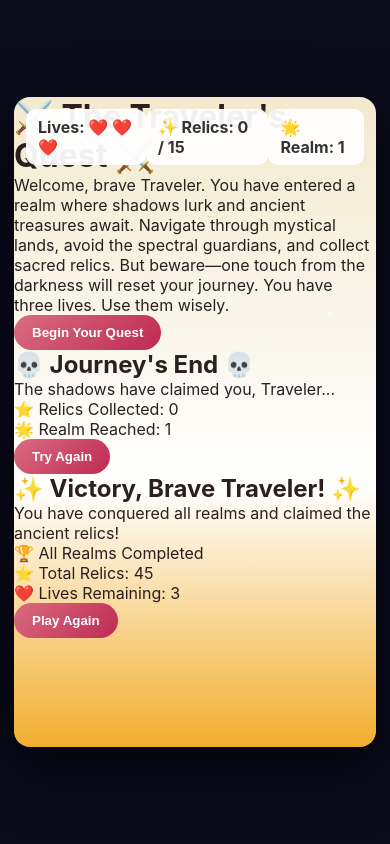
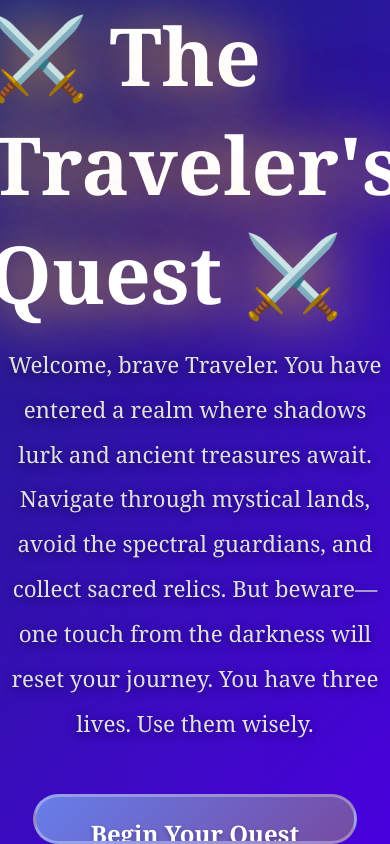
Before and after one commit to kareyyy/angel-s-quest-, a plain HTML site: page index.html in a window 390 px wide. Drawn offline with Linux system fonts and the light colour scheme.

Commit message:
Revamp CSS styles for game interface
Refactor CSS styles for improved layout and design.

```diff
--- a/style.css
+++ b/style.css
@@ -1,86 +1,427 @@
-:root{
-  --bg1:#F2E9CE; --bg2:#F2AE2E;
-  --p1:#D96C80; --p2:#BF2A52; --accent:#BFB74B;
-  --ink:#2b1f1f;
+* {
+    margin: 0;
+    padding: 0;
+    box-sizing: border-box;
 }
-*{box-sizing:border-box;margin:0;padding:0}
-html,body{height:100%;font-family:Inter,system-ui,Arial;background:#0a0a1a;color:var(--ink);}
 
-#game-wrapper{display:flex;align-items:center;justify-content:center;min-height:100vh;padding:14px}
-#game-container{position:relative;width:min(98vw,900px);height:min(98vh,650px);border-radius:16px;overflow:hidden;
-  background:linear-gradient(180deg,var(--bg1),#fff 60%,var(--bg2));
-  box-shadow:0 20px 60px rgba(0,0,0,0.55);}
+body {
+    font-family: 'Georgia', serif;
+    background: #0a0520;
+    display: flex;
+    justify-content: center;
+    align-items: center;
+    min-height: 100vh;
+    overflow: hidden;
+}
 
-/* Parallax layers (subtle) */
-#parallax{position:absolute;inset:0;overflow:hidden;pointer-events:none;z-index:1}
-.layer{position:absolute;inset:0;background-repeat:repeat;opacity:0.25}
-.layer.back{background-image:linear-gradient(180deg,rgba(210,220,255,0.08),transparent)}
-.layer.mid{background-image:linear-gradient(180deg,transparent,rgba(255,240,230,0.03))}
-.layer.front{background-image:radial-gradient(circle at 10% 20%, rgba(255,255,255,0.04), transparent 10%)}
+#game-wrapper {
+    position: relative;
+    width: 900px;
+    height: 650px;
+    border-radius: 20px;
+    overflow: hidden;
+    box-shadow: 0 25px 80px rgba(0, 0, 0, 0.8);
+}
 
-/* starfield */
-#starfield{position:absolute;inset:0;z-index:2;pointer-events:none}
-.star{position:absolute;background:#fff;border-radius:50%;opacity:0.85;animation:twinkle 3s linear infinite}
-@keyframes twinkle{0%,100%{opacity:.3;transform:scale(1)}50%{opacity:1;transform:scale(1.2)}}
+#game-container {
+    position: relative;
+    width: 100%;
+    height: 100%;
+    overflow: hidden;
+    background: #1a1a2e;
+}
 
-/* overlay screens */
-.overlay-screen{position:absolute;inset:0;display:flex;align-items:center;justify-content:center;z-index:1000}
-.hidden{display:none}
-.card{background:linear-gradient(180deg,rgba(255,255,255,0.06),rgba(255,255,255,0.02));backdrop-filter:blur(6px);padding:22px;border-radius:12px;max-width:86%;text-align:center;color:#fff;box-shadow:0 10px 30px rgba(0,0,0,0.45)}
-.card h1,.card h2{font-family:Georgia,serif;margin-bottom:8px}
-.card p{line-height:1.6;margin-bottom:16px;color:rgba(255,255,255,0.95)}
-.btn{appearance:none;border:0;padding:10px 18px;border-radius:999px;background:linear-gradient(135deg,var(--p1),var(--p2));color:#fff;font-weight:700;cursor:pointer}
+/* World viewport - the camera view */
+#world {
+    position: absolute;
+    width: 1800px;
+    height: 1400px;
+    transition: transform 0.1s ease-out;
+}
+
+/* World background layers */
+.bg-layer {
+    position: absolute;
+    width: 100%;
+    height: 100%;
+    pointer-events: none;
+}
+
+#bg-far {
+    background: radial-gradient(circle at 30% 30%, #2d1b69 0%, #0a0520 60%);
+}
+
+#bg-mid {
+    background: radial-gradient(circle at 70% 60%, rgba(138, 43, 226, 0.1) 0%, transparent 50%);
+}
+
+.star {
+    position: absolute;
+    background: white;
+    border-radius: 50%;
+    animation: twinkle 3s ease-in-out infinite;
+}
+
+@keyframes twinkle {
+    0%, 100% { opacity: 0.3; }
+    50% { opacity: 1; }
+}
+
+/* Ground tiles */
+.ground {
+    position: absolute;
+    background: linear-gradient(135deg, #1e3a5f 0%, #0f1f3a 100%);
+    border: 1px solid rgba(100, 150, 200, 0.3);
+}
+
+.safe-zone {
+    background: linear-gradient(135deg, #2d5016 0%, #1a3010 100%);
+    border: 1px solid rgba(100, 200, 100, 0.3);
+    box-shadow: 0 0 20px rgba(100, 255, 100, 0.2);
+}
+
+/* Title Screen */
+#title-screen {
+    position: absolute;
+    width: 100%;
+    height: 100%;
+    background: linear-gradient(135deg, rgba(26, 35, 126, 0.98) 0%, rgba(74, 0, 224, 0.98) 100%);
+    display: flex;
+    flex-direction: column;
+    justify-content: center;
+    align-items: center;
+    z-index: 1000;
+    backdrop-filter: blur(10px);
+}
+
+#title-screen h1 {
+    font-size: 5rem;
+    color: #fff;
+    text-shadow: 0 0 40px rgba(138, 43, 226, 1), 0 0 80px rgba(138, 43, 226, 0.5);
+    margin-bottom: 1rem;
+    animation: titleGlow 3s ease-in-out infinite;
+}
+
+@keyframes titleGlow {
+    0%, 100% { text-shadow: 0 0 40px rgba(138, 43, 226, 1), 0 0 80px rgba(138, 43, 226, 0.5); }
+    50% { text-shadow: 0 0 60px rgba(255, 215, 0, 1), 0 0 120px rgba(255, 215, 0, 0.6); }
+}
+
+#title-screen p {
+    font-size: 1.4rem;
+    color: #e0e0e0;
+    max-width: 650px;
+    text-align: center;
+    line-height: 2;
+    margin-bottom: 3rem;
+    text-shadow: 0 2px 8px rgba(0, 0, 0, 0.5);
+}
+
+.btn {
+    padding: 20px 55px;
+    font-size: 1.5rem;
+    background: linear-gradient(135deg, #667eea 0%, #764ba2 100%);
+    color: white;
+    border: 3px solid rgba(255, 255, 255, 0.3);
+    border-radius: 50px;
+    cursor: pointer;
+    transition: all 0.3s;
+    font-family: 'Georgia', serif;
+    font-weight: bold;
+    text-shadow: 0 2px 4px rgba(0, 0, 0, 0.3);
+    position: relative;
+    overflow: hidden;
+}
+
+.btn:hover {
+    transform: scale(1.1);
+    box-shadow: 0 15px 50px rgba(102, 126, 234, 0.7);
+    border-color: rgba(255, 255, 255, 0.6);
+}
+
+/* Player */
+#player {
+    position: absolute;
+    width: 50px;
+    height: 50px;
+    z-index: 100;
+    transition: transform 0.1s ease;
+}
+
+.player-sprite {
+    width: 100%;
+    height: 100%;
+    background: radial-gradient(circle, #4facfe 0%, #00f2fe 100%);
+    border-radius: 50%;
+    box-shadow: 0 0 25px rgba(79, 172, 254, 0.8), 0 5px 15px rgba(0, 0, 0, 0.5);
+    display: flex;
+    justify-content: center;
+    align-items: center;
+    font-size: 2rem;
+    position: relative;
+}
+
+.player-sprite::before {
+    content: '✨';
+    animation: playerPulse 2s ease-in-out infinite;
+}
+
+@keyframes playerPulse {
+    0%, 100% { transform: scale(1); }
+    50% { transform: scale(1.2); }
+}
+
+.player-shield {
+    position: absolute;
+    width: 80px;
+    height: 80px;
+    border: 3px solid rgba(79, 172, 254, 0.5);
+    border-radius: 50%;
+    top: 50%;
+    left: 50%;
+    transform: translate(-50%, -50%);
+    animation: shield 1s linear infinite;
+}
+
+@keyframes shield {
+    0% { transform: translate(-50%, -50%) rotate(0deg) scale(1); opacity: 0.8; }
+    100% { transform: translate(-50%, -50%) rotate(360deg) scale(1.2); opacity: 0; }
+}
+
+/* Enemy sprites */
+.enemy {
+    position: absolute;
+    width: 45px;
+    height: 45px;
+    z-index: 90;
+}
+
+.enemy-sprite {
+    width: 100%;
+    height: 100%;
+    background: radial-gradient(circle, #ff416c 0%, #ff4b2b 100%);
+    border-radius: 50%;
+    box-shadow: 0 0 25px rgba(255, 65, 108, 0.8), 0 5px 15px rgba(0, 0, 0, 0.5);
+    display: flex;
+    justify-content: center;
+    align-items: center;
+    font-size: 1.8rem;
+    animation: enemyFloat 2s ease-in-out infinite;
+}
+
+.enemy-sprite::before {
+    content: '👻';
+}
+
+@keyframes enemyFloat {
+    0%, 100% { transform: translateY(0px); }
+    50% { transform: translateY(-8px); }
+}
+
+/* Tiles */
+.tile {
+    position: absolute;
+    width: 40px;
+    height: 40px;
+    border-radius: 50%;
+    display: flex;
+    justify-content: center;
+    align-items: center;
+    font-size: 1.8rem;
+    animation: tileFloat 3s ease-in-out infinite;
+    cursor: pointer;
+}
+
+.tile.gold {
+    background: radial-gradient(circle, #ffd700 0%, #ffaa00 100%);
+    box-shadow: 0 0 20px rgba(255, 215, 0, 0.8), 0 5px 15px rgba(0, 0, 0, 0.5);
+}
+
+.tile.crystal {
+    background: radial-gradient(circle, #00ffff 0%, #00cccc 100%);
+    box-shadow: 0 0 20px rgba(0, 255, 255, 0.8), 0 5px 15px rgba(0, 0, 0, 0.5);
+}
+
+.tile.star {
+    background: radial-gradient(circle, #da22ff 0%, #9733ee 100%);
+    box-shadow: 0 0 20px rgba(218, 34, 255, 0.8), 0 5px 15px rgba(0, 0, 0, 0.5);
+}
+
+@keyframes tileFloat {
+    0%, 100% { transform: translateY(0px) rotate(0deg); }
+    50% { transform: translateY(-12px) rotate(180deg); }
+}
+
+/* Obstacles */
+.obstacle {
+    position: absolute;
+    background: linear-gradient(135deg, #2c3e50 0%, #1a1a2e 100%);
+    border: 2px solid rgba(100, 100, 150, 0.5);
+    box-shadow: inset 0 0 20px rgba(0, 0, 0, 0.8);
+}
+
+/* Particles */
+.particle {
+    position: absolute;
+    width: 8px;
+    height: 8px;
+    background: #ffd700;
+    border-radius: 50%;
+    pointer-events: none;
+    animation: particleFade 1.2s ease-out forwards;
+    box-shadow: 0 0 10px rgba(255, 215, 0, 0.8);
+}
+
+@keyframes particleFade {
+    0% {
+        opacity: 1;
+        transform: translate(0, 0) scale(1);
+    }
+    100% {
+        opacity: 0;
+        transform: translate(var(--tx), var(--ty)) scale(0);
+    }
+}
 
 /* HUD */
-#hud{position:absolute;top:12px;left:12px;right:12px;display:flex;justify-content:space-between;z-index:900;pointer-events:none}
-.hud-item{background:rgba(255,255,255,0.94);padding:8px 12px;border-radius:10px;font-weight:700;color:#333;pointer-events:auto}
+#hud {
+    position: absolute;
+    top: 0;
+    left: 0;
+    width: 100%;
+    display: flex;
+    justify-content: space-between;
+    padding: 20px;
+    z-index: 500;
+    pointer-events: none;
+}
 
-/* Player CSS sprite - compact layered shape */
-#player{position:absolute;width:64px;height:64px;left:420px;top:520px;z-index:400;transform-origin:center center;pointer-events:none}
-#player .body{position:absolute;left:50%;top:58%;transform:translate(-50%,-50%);width:56%;height:42%;background:linear-gradient(180deg,#fff,#ffdfef);border-radius:12px;box-shadow:inset 0 -6px 10px rgba(0,0,0,0.06)}
-#player .head{position:absolute;left:50%;top:26%;transform:translate(-50%,-50%);width:40%;height:36%;background:linear-gradient(180deg,#ffe9d6,#ffd6c3);border-radius:50%}
-#player .backpack{position:absolute;left:12%;top:45%;width:26%;height:44%;background:linear-gradient(180deg,#d1c6ff,#bfb0ff);border-radius:8px;transform:rotate(-8deg);box-shadow:0 6px 12px rgba(0,0,0,0.12)}
-#player .wing{position:absolute;width:26%;height:26%;background:linear-gradient(180deg,#fff8f8,#ffdfe8);border-radius:50%;box-shadow:0 6px 12px rgba(0,0,0,0.06);opacity:0.9}
-#player .wing-left{left:-6%;top:30%;transform:rotate(-35deg)}
-#player .wing-right{right:-6%;top:30%;transform:rotate(35deg)}
+.hud-item {
+    background: rgba(26, 26, 46, 0.95);
+    padding: 15px 30px;
+    border-radius: 15px;
+    font-size: 1.4rem;
+    font-weight: bold;
+    color: #fff;
+    box-shadow: 0 5px 20px rgba(0, 0, 0, 0.5);
+    border: 2px solid rgba(102, 126, 234, 0.5);
+    backdrop-filter: blur(10px);
+}
 
-/* player movement classes */
-#player.idle{animation:float 1800ms ease-in-out infinite}
-@keyframes float{0%{transform:translateY(0)}50%{transform:translateY(-6px)}100%{transform:translateY(0)}}
-#player.walk-left{transform:translateX(-3px) rotate(-6deg)}
-#player.walk-right{transform:translateX(3px) rotate(6deg)}
-#player.walk-up{transform:translateY(-6px) scale(1.02)}
-#player.walk-down{transform:translateY(6px) scale(0.98)}
+#lives {
+    display: flex;
+    gap: 8px;
+    align-items: center;
+}
 
-/* tiles (SVG-based icons inside) */
-#tiles{position:absolute;inset:0;z-index:300;pointer-events:auto}
-.tile{position:absolute;width:44px;height:44px;border-radius:10px;display:flex;align-items:center;justify-content:center;box-shadow:0 8px 22px rgba(0,0,0,0.12);transition:transform .16s,opacity .18s}
-.tile.gold{background:linear-gradient(135deg,#ffd86d,#ffb26b)}
-.tile.crystal{background:linear-gradient(135deg,#c8f0f8,#f8d6ff)}
-.tile.star{background:linear-gradient(135deg,#dbe8ff,#f5e6ff)}
-.tile.collected{transform:scale(0);opacity:0}
+.heart {
+    font-size: 1.5rem;
+    animation: heartBeat 1.5s ease-in-out infinite;
+}
 
-/* orbs (enemies) */
-#orbs{position:absolute;inset:0;z-index:350;pointer-events:none}
-.orb{position:absolute;width:34px;height:34px;border-radius:50%;background:radial-gradient(circle at 30% 30%, #222, #080808);box-shadow:0 12px 28px rgba(0,0,0,0.6);border:2px solid rgba(255,255,255,0.06)}
+@keyframes heartBeat {
+    0%, 100% { transform: scale(1); }
+    50% { transform: scale(1.1); }
+}
 
-/* particle */
-#particles{position:absolute;inset:0;z-index:380;pointer-events:none}
-.p{position:absolute;width:8px;height:8px;border-radius:50%;background:gold;animation:partFade .9s forwards}
-@keyframes partFade{0%{opacity:1;transform:translate(0,0) scale(1)}100%{opacity:0;transform:translate(var(--tx),var(--ty)) scale(0)}}
+/* Game Over Screen */
+#gameover-screen {
+    position: absolute;
+    width: 100%;
+    height: 100%;
+    background: linear-gradient(135deg, rgba(139, 0, 0, 0.95) 0%, rgba(0, 0, 0, 0.98) 100%);
+    display: none;
+    flex-direction: column;
+    justify-content: center;
+    align-items: center;
+    z-index: 2000;
+}
 
-/* controls */
-#controls{position:absolute;bottom:10px;left:50%;transform:translateX(-50%);background:rgba(255,255,255,0.92);padding:8px 12px;border-radius:12px;z-index:900;font-weight:600}
-#mobile-controls{position:absolute;bottom:84px;left:50%;transform:translateX(-50%);display:none;gap:10px;z-index:900}
-.control-row{display:flex;gap:10px;justify-content:center}
-.control-btn{width:56px;height:56px;border-radius:50%;background:rgba(255,255,255,0.9);display:flex;align-items:center;justify-content:center;font-weight:700;user-select:none}
+#gameover-screen h2 {
+    font-size: 4rem;
+    color: #ff4444;
+    text-shadow: 0 0 40px rgba(255, 68, 68, 1);
+    margin-bottom: 1.5rem;
+    animation: shakeError 0.5s ease-in-out;
+}
 
-/* win screen fine */
-#win-screen .card{max-width:640px}
+@keyframes shakeError {
+    0%, 100% { transform: translateX(0); }
+    25% { transform: translateX(-10px); }
+    75% { transform: translateX(10px); }
+}
 
-/* responsive */
-@media(max-width:780px){
-  #mobile-controls{display:block}
-  #controls{display:none}
-  #player{width:56px;height:56px}
+/* Win Screen */
+#win-screen {
+    position: absolute;
+    width: 100%;
+    height: 100%;
+    background: linear-gradient(135deg, rgba(0, 100, 0, 0.95) 0%, rgba(0, 50, 100, 0.95) 100%);
+    display: none;
+    flex-direction: column;
+    justify-content: center;
+    align-items: center;
+    z-index: 2000;
 }
+
+#win-screen h2 {
+    font-size: 4rem;
+    color: #ffd700;
+    text-shadow: 0 0 50px rgba(255, 215, 0, 1);
+    margin-bottom: 1.5rem;
+    animation: victoryPulse 2s ease-in-out infinite;
+}
+
+@keyframes victoryPulse {
+    0%, 100% { transform: scale(1) rotate(0deg); }
+    50% { transform: scale(1.1) rotate(5deg); }
+}
+
+#win-screen p, #gameover-screen p {
+    font-size: 1.6rem;
+    color: #fff;
+    margin-bottom: 2.5rem;
+    text-shadow: 0 2px 8px rgba(0, 0, 0, 0.7);
+}
+
+.stats {
+    background: rgba(0, 0, 0, 0.4);
+    padding: 25px 50px;
+    border-radius: 20px;
+    margin-bottom: 2.5rem;
+    font-size: 1.4rem;
+    color: #fff;
+    border: 2px solid rgba(255, 255, 255, 0.3);
+}
+
+.stats div {
+    margin: 8px 0;
+}
+
+#controls {
+    position: absolute;
+    bottom: 20px;
+    left: 50%;
+    transform: translateX(-50%);
+    background: rgba(26, 26, 46, 0.95);
+    padding: 15px 25px;
+    border-radius: 15px;
+    font-size: 1rem;
+    color: #fff;
+    text-align: center;
+    border: 2px solid rgba(102, 126, 234, 0.5);
+    z-index: 500;
+}
+
+.hidden {
+    display: none !important;
+}
+
+/* Responsive */
+@media (max-width: 920px) {
+    #game-wrapper {
+        width: 100vw;
+        height: 100vh;
+        border-radius: 0;
+    }
+}
```
